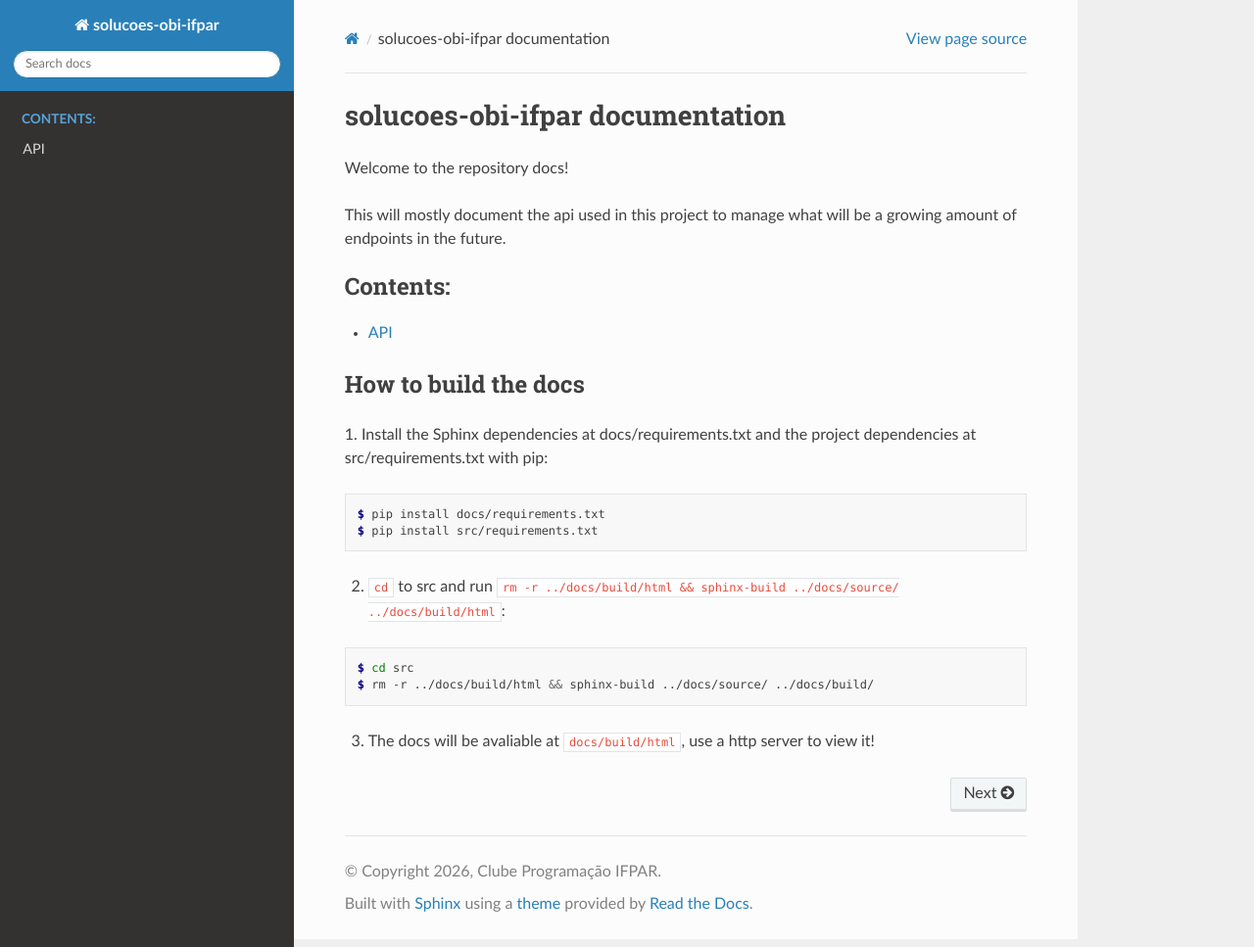
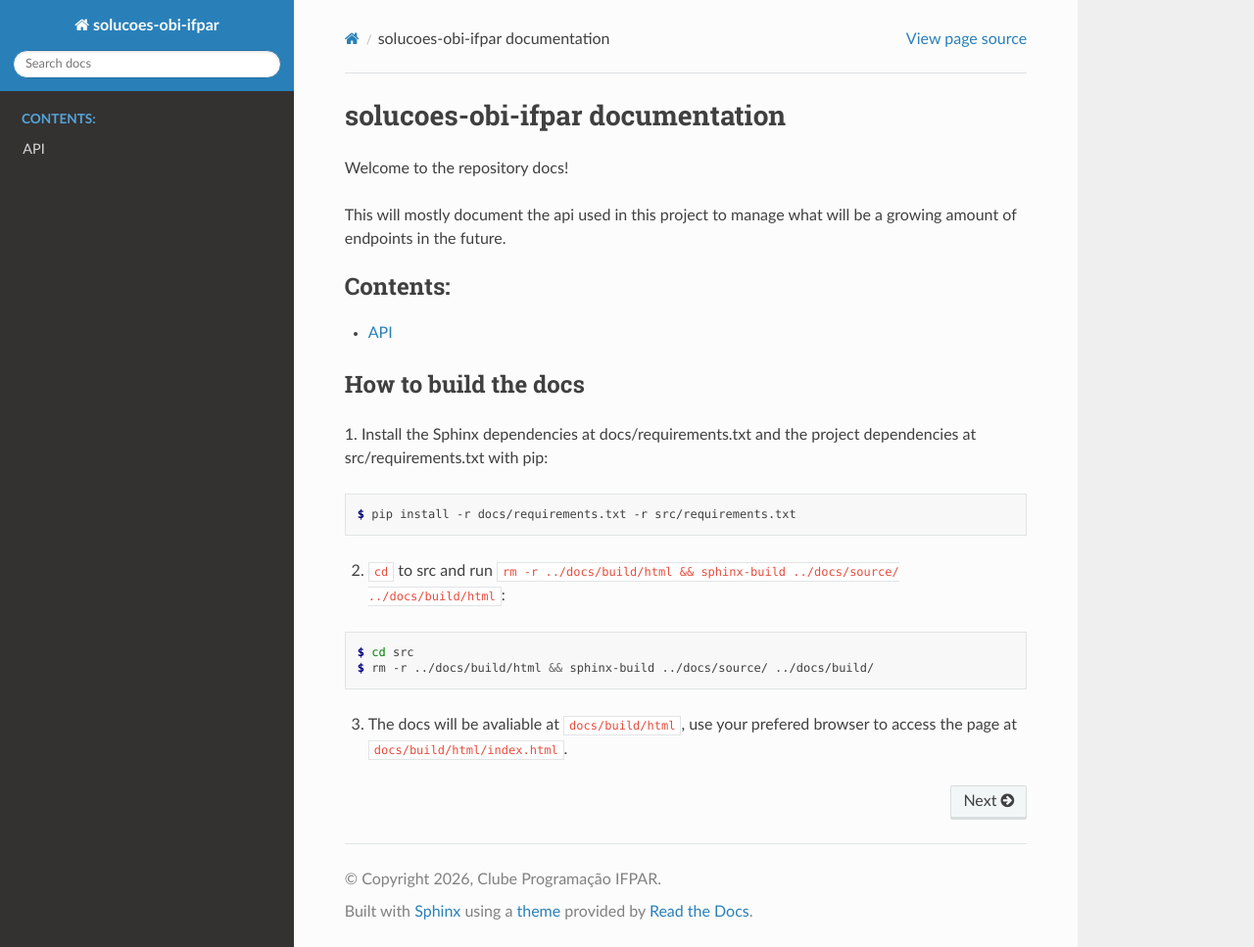
Before and after one commit to G-Aleixo/solucoes-obi-ifpar, a Sphinx documentation site: the page built from docs/source/index.rst, in a window 1280 px wide and 967 px high. Shown: the whole window at 98% size. Built offline with Sphinx 7.4.7 and the Read the Docs theme 3.1.0, drawn with Linux system fonts in a browser that asks for light colours; pages that are not in the unit, such as notebooks, are missing from menus.

Commit message:
docs: add build instructions to readme and fix command in index docc

```diff
--- a/docs/source/index.rst
+++ b/docs/source/index.rst
@@ -27,8 +27,7 @@ dependencies at src/requirements.txt with pip:
 
 .. code-block:: console
 
-   $ pip install docs/requirements.txt
-   $ pip install src/requirements.txt
+   $ pip install -r docs/requirements.txt -r src/requirements.txt
 
 2. ``cd`` to src and run ``rm -r ../docs/build/html && sphinx-build ../docs/source/ ../docs/build/html``:
 
@@ -37,4 +36,4 @@ dependencies at src/requirements.txt with pip:
    $ cd src
    $ rm -r ../docs/build/html && sphinx-build ../docs/source/ ../docs/build/
 
-3. The docs will be avaliable at ``docs/build/html``, use a http server to view it!
+3. The docs will be avaliable at ``docs/build/html``, use your prefered browser to access the page at ``docs/build/html/index.html``.
```
Also changed, not shown: README.md (+18 -0 lines).
